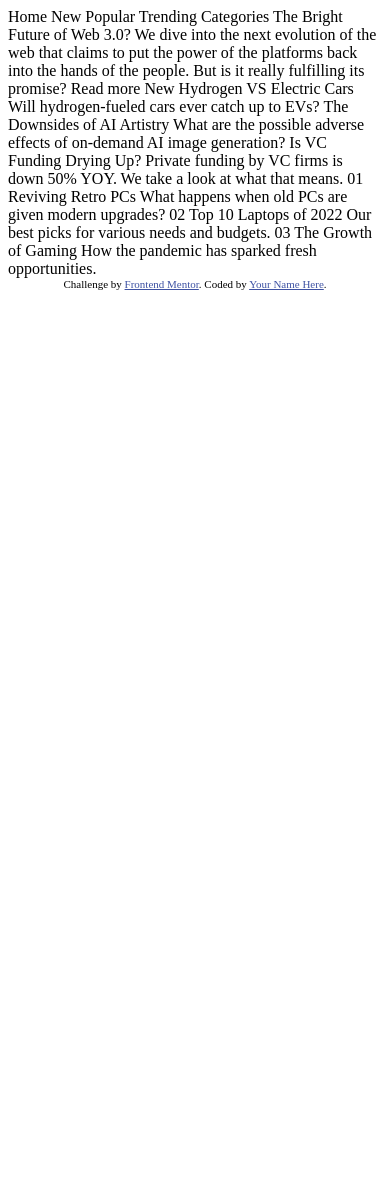
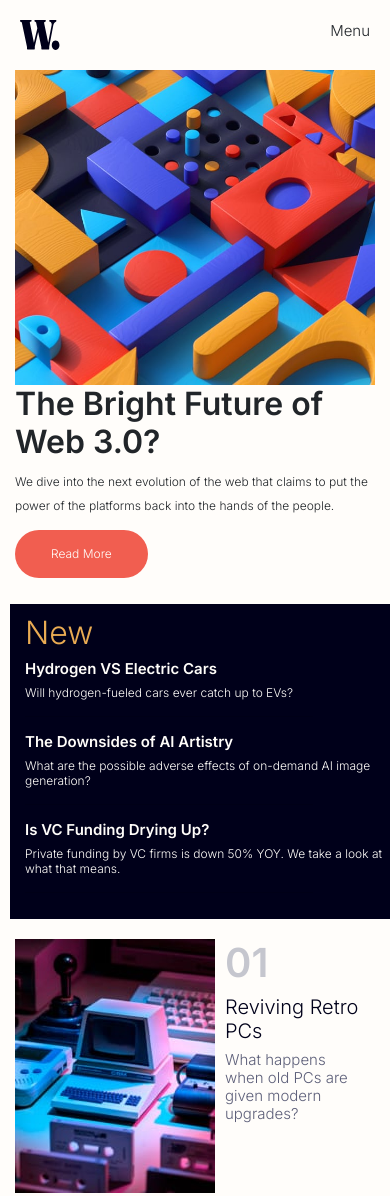
Before and after one commit to roseandlily33/fuzzy-disco-news-webpage, a plain HTML site: page index.html in a window 390 px wide. Shown: the top 1196 px of the page. Before the commit the page ends 844 px from the top, so only its background shows below. Drawn offline with nearby package versions, Linux system fonts and the light colour scheme.

Commit message:
Finished mobile and changed readme

```diff
--- a/index.html
+++ b/index.html
@@ -5,56 +5,95 @@
   <meta name="viewport" content="width=device-width, initial-scale=1.0"> <!-- displays site properly based on user's device -->
 
   <link rel="icon" type="image/png" sizes="32x32" href="./assets/images/favicon-32x32.png">
-
+  <link rel="preconnect" href="https://fonts.googleapis.com">
+  <link rel="preconnect" href="https://fonts.gstatic.com" crossorigin>
+  <link href="https://fonts.googleapis.com/css2?family=Inter:wght@300;600&display=swap" rel="stylesheet">
+  <link rel="stylesheet" href="https://cdn.jsdelivr.net/npm/bootstrap@4.3.1/dist/css/bootstrap.min.css" integrity="sha384-ggOyR0iXCbMQv3Xipma34MD+dH/1fQ784/j6cY/iJTQUOhcWr7x9JvoRxT2MZw1T" crossorigin="anonymous">
+  <link rel="stylesheet" href="style.css">
   <title>Frontend Mentor | News homepage</title>
-
-  <!-- Feel free to remove these styles or customise in your own stylesheet 👍 -->
-  <style>
-    .attribution { font-size: 11px; text-align: center; }
-    .attribution a { color: hsl(228, 45%, 44%); }
-  </style>
 </head>
 <body>
+  <div class="container">
+<nav class="row">
+  <img src="assets/images/logo.svg" alt="W logo">
+  <h1>Menu</h1>
+</nav>
 
+  <!--
   Home
   New
   Popular
   Trending
-  Categories
+  Categories -->
+  <div class="row">
+  <main class="col-12">
+    <img src="assets/images/image-web-3-mobile.jpg" alt ="main image">
+    <h1>
+      The Bright Future of Web 3.0?
+    </h1>
+    <p> We dive into the next evolution of the web that claims to put the power of the platforms back into the hands of the people.
+      <button>Read More</button>
+  </main>
+</div>
+<div class="row">
+  <aside class="col-12 col-md-8">
+    <h2>New</h2>
+    <div>
+    <h3> Hydrogen VS Electric Cars</h3>
+    <h4> Will hydrogen-fueled cars ever catch up to EVs?</h4>
+    <hr>
+    </div>
+    <div>
+      <h3> The Downsides of AI Artistry</h3>
+      <h4>  What are the possible adverse effects of on-demand AI image generation? </h4>
+      <hr>
+    </div>
+    <div>
+      <h3>Is VC Funding Drying Up?</h3>
+      <h4>Private funding by VC firms is down 50% YOY. We take a look at what that means.</h4>
+      <hr>
+    </div>
+  </aside>
+</div>
+<div class="row">
+  <section class="col-12">
+    <div class="mini">
+      <img src="assets/images/image-retro-pcs.jpg" alt="retro pcs">
+      <div class="inside-mini">
+      <h4>01</h4>
+      <h5>Reviving Retro PCs</h5>
+      <h6> What happens when old PCs are given modern upgrades?</h6>
+    </div>
+    </div>
+    <div class="mini">
+      <img src="assets/images/image-top-laptops.jpg" alt="laptop keyboard">
+      <div class="inside-mini">
+      <h4>02</h4>
+      <h5>Top 10 Laptops of 2022</h5>
+      <h6> Our best picks for various needs and budgets.</h6>
+    </div>
+    </div>
+    <div class="mini">
+      <img src="assets/images/image-gaming-growth.jpg" alt="controller">
+      <div class="inside-mini">
+      <h4>03</h4>
+      <h5>The Growth of Gaming</h5>
+      <h6>
+        How the pandemic has sparked fresh opportunities.
+      </h6>
+    </div>
+    </div>
+  </section>
+</div>
+</div>
 
-  The Bright Future of Web 3.0?
-
-  We dive into the next evolution of the web that claims to put the power of the platforms back into the hands of the people.
-  But is it really fulfilling its promise?
-
-  Read more
-
-  New
-
-  Hydrogen VS Electric Cars
-  Will hydrogen-fueled cars ever catch up to EVs?
-
-  The Downsides of AI Artistry
-  What are the possible adverse effects of on-demand AI image generation?
-
-  Is VC Funding Drying Up?
-  Private funding by VC firms is down 50% YOY. We take a look at what that means.
-
-  01
-  Reviving Retro PCs
-  What happens when old PCs are given modern upgrades?
-
-  02
-  Top 10 Laptops of 2022
-  Our best picks for various needs and budgets.
-
-  03
-  The Growth of Gaming
-  How the pandemic has sparked fresh opportunities.
 
   <div class="attribution">
     Challenge by <a href="https://www.frontendmentor.io?ref=challenge" target="_blank">Frontend Mentor</a>.
-    Coded by <a href="#">Your Name Here</a>.
+    Coded by <a href="#">Victoria Benoit</a>.
   </div>
+  <script src="https://code.jquery.com/jquery-3.3.1.slim.min.js" integrity="sha384-q8i/X+965DzO0rT7abK41JStQIAqVgRVzpbzo5smXKp4YfRvH+8abtTE1Pi6jizo" crossorigin="anonymous"></script>
+<script src="https://cdn.jsdelivr.net/npm/popper.js@1.14.7/dist/umd/popper.min.js" integrity="sha384-UO2eT0CpHqdSJQ6hJty5KVphtPhzWj9WO1clHTMGa3JDZwrnQq4sF86dIHNDz0W1" crossorigin="anonymous"></script>
+<script src="https://cdn.jsdelivr.net/npm/bootstrap@4.3.1/dist/js/bootstrap.min.js" integrity="sha384-JjSmVgyd0p3pXB1rRibZUAYoIIy6OrQ6VrjIEaFf/nJGzIxFDsf4x0xIM+B07jRM" crossorigin="anonymous"></script>
 </body>
 </html>
--- /dev/null
+++ b/style.css
@@ -0,0 +1,131 @@
+:root{
+    --Off-white: hsl(36, 100%, 99%);
+    --GrayishBlue: hsl(233, 8%, 79%);
+    --darkGrayishBlue: hsl(236, 13%, 42%);
+    --veryDarkBlue: hsl(240, 100%, 5%);
+    --softOrange: hsl(35, 77%, 62%);
+    --softRed: hsl(5, 85%, 63%);
+    --font: 'Inter', sans-serif;
+}
+*{
+    margin: 0;
+    padding: 0;
+    box-sizing: border-box;
+}
+body {
+    font-family: var(--font);
+    background-color: var(--Off-white);
+    font-size: 10px;
+    display: flex;
+    flex-direction: column;
+    height: 100vh;
+}
+
+nav {
+    display: flex;
+    flex-direction: row;
+    justify-content: space-between;
+    padding: 2em;
+}
+
+nav img {
+    height: 30px;
+    width: 40px;
+}
+nav h1 {
+    font-size: 15px;
+    align-self: center;
+}
+
+main {
+    display: flex;
+    flex-direction: column;
+}
+
+main img {
+    height:100%;
+    width: 100%;
+    align-self: center;
+}
+main h1 {
+    font-size: 32px;
+    font-weight: bold;
+}
+
+main p {
+    line-height: 2em;
+    font-size: 12px;
+}
+
+button {
+    background-color: var(--softRed);
+    border: none;
+    padding: 1em 3em;
+    margin-top: 1em;
+    border-radius: 25px;
+    color: var(--Off-white);
+
+}
+
+aside {
+    background-color: var(--veryDarkBlue);
+    color: var(--Off-white);
+    margin: 1em;
+    padding: 1em;
+    width: 150px;
+}
+
+aside h2 {
+    font-weight: 400;
+    color: var(--softOrange);
+}
+
+aside h3 {
+    font-weight: bold;
+    font-size: 15px;
+}
+
+aside h4 {
+    font-size: 12px;
+}
+
+hr {
+
+    color: var(--Off-white);
+    width: 80%;
+}
+
+section h4 {
+
+    color: var(--GrayishBlue);
+}
+
+section h5 {
+    color: var(--veryDarkBlue);
+
+}
+
+section h6 {
+    color: var(--darkGrayishBlue);
+}
+.mini{
+    display: flex;
+    flex-direction: row;
+    padding-block: 1em;
+
+}
+.inside-mini{
+    padding-inline: 1em;
+}
+.inside-mini h4{
+    font-size: 4em;
+    font-weight: 700;
+}
+.inside-mini h5{
+    font-size: 2em;
+    font-weight: 500;
+
+}
+.inside-mini h6{
+    font-size: 1.5em;
+}
```
Also changed, not shown: 3 other files.
